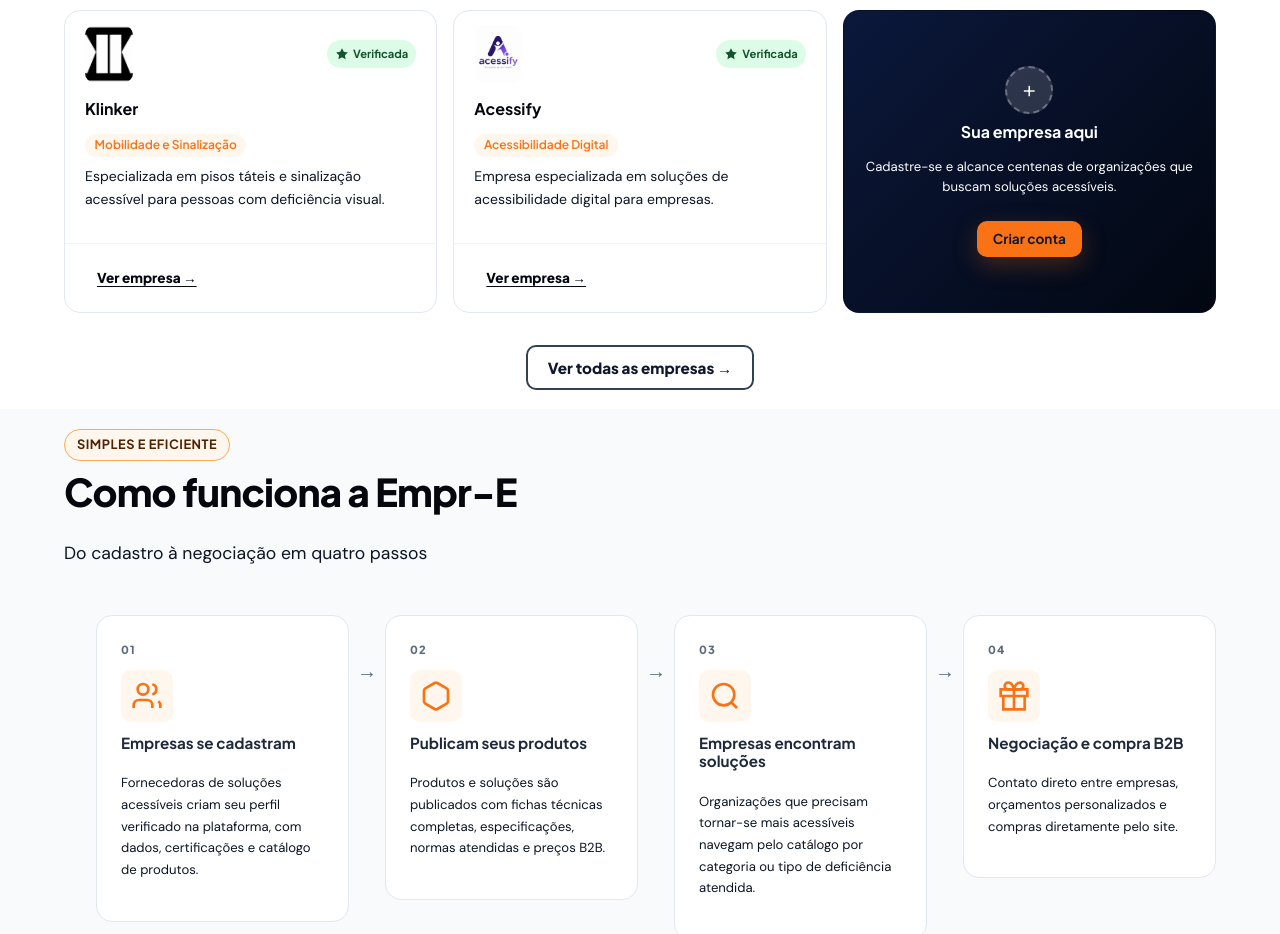
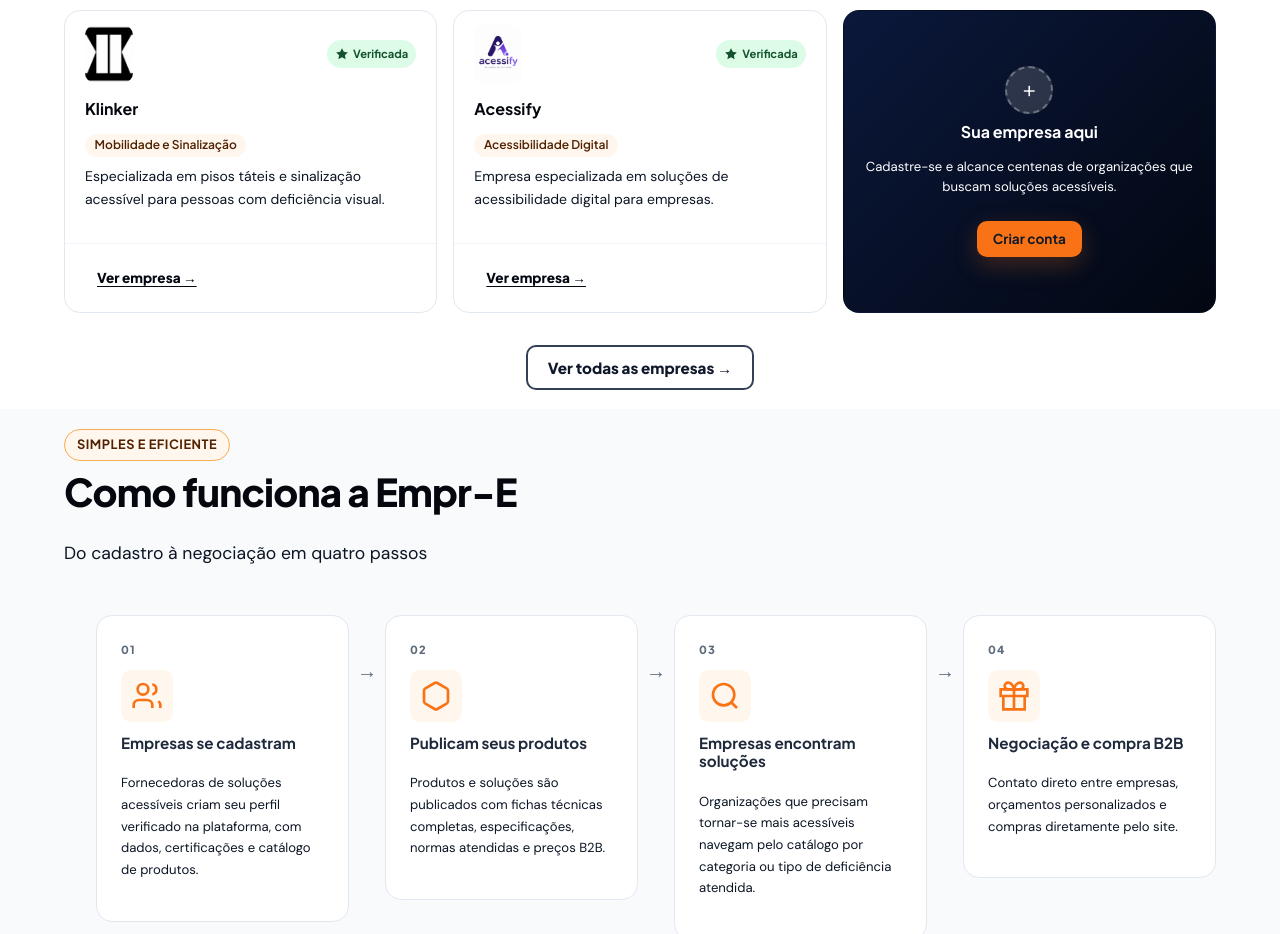
Before and after one commit to diasfdaniele/Proj_Ext, a website: page index.html in a window 1280 px wide. Shown: the part 1780-2714 px from the top of the page. Drawn offline with nearby package versions, Linux system fonts and the light colour scheme.

Commit message:
Correção de contraste em card de empresas.

```diff
--- a/assets/css/style.css
+++ b/assets/css/style.css
@@ -1425,7 +1425,7 @@
 .empresa-card__categoria {
   font-size: 0.75rem;
   font-weight: 600;
-  color: var(--laranja-vivo);
+  color: var(--laranja-escuro);
   background: var(--laranja-palido);
   padding: 0.1rem 0.6rem;
   border-radius: var(--raio-full);
```
